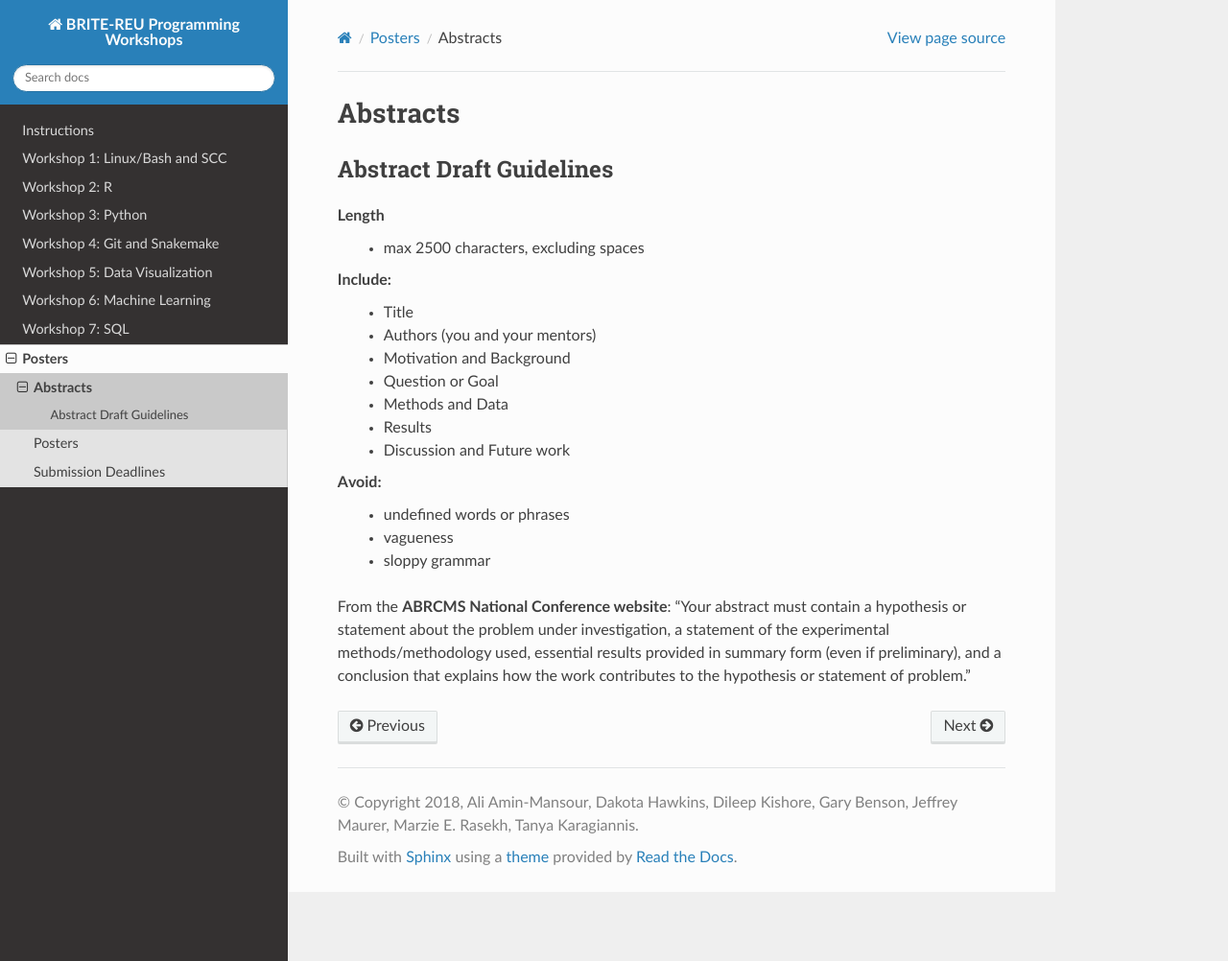
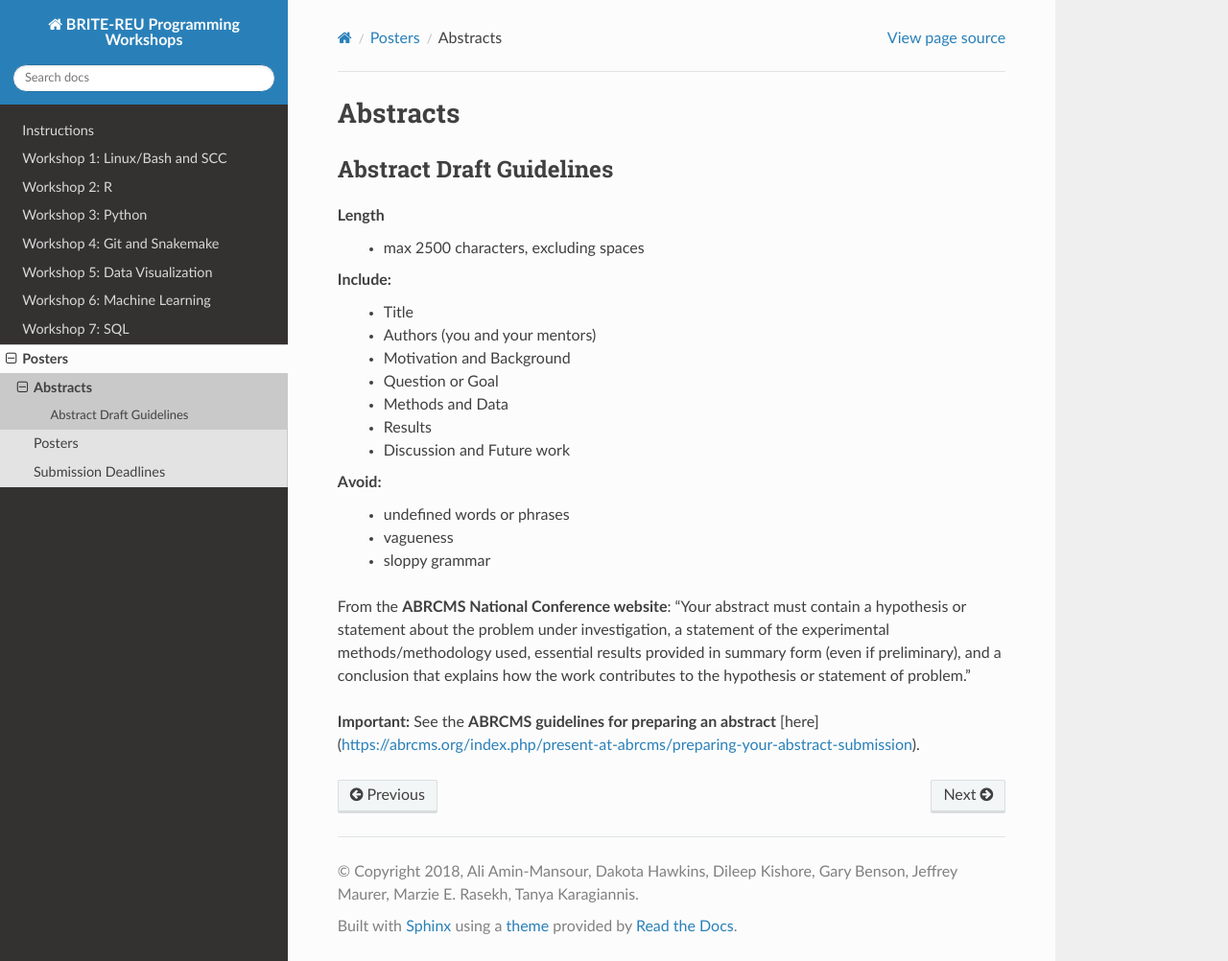
Before and after one commit to BRITE-REU/programming-workshops, a Sphinx documentation site: the page built from source/workshops/08_posters/Abstracts.rst, in a window 1280 px wide and 1002 px high. Shown: the whole window at 96% size. Built offline with Sphinx 7.4.7 and the Read the Docs theme 2.0.0, drawn with Linux system fonts in a browser that asks for light colours.

Commit message:
Update Abstracts.rst

```diff
--- a/source/workshops/08_posters/Abstracts.rst
+++ b/source/workshops/08_posters/Abstracts.rst
@@ -24,3 +24,5 @@ Abstract Draft Guidelines
   - sloppy grammar
 
 From the **ABRCMS National Conference website**: "Your abstract must contain a hypothesis or statement about the problem under investigation, a statement of the experimental methods/methodology used, essential results provided in summary form (even if preliminary), and a conclusion that explains how the work contributes to the hypothesis or statement of problem."
+
+**Important:** See the **ABRCMS guidelines for preparing an abstract** [here](https://abrcms.org/index.php/present-at-abrcms/preparing-your-abstract-submission).
```
